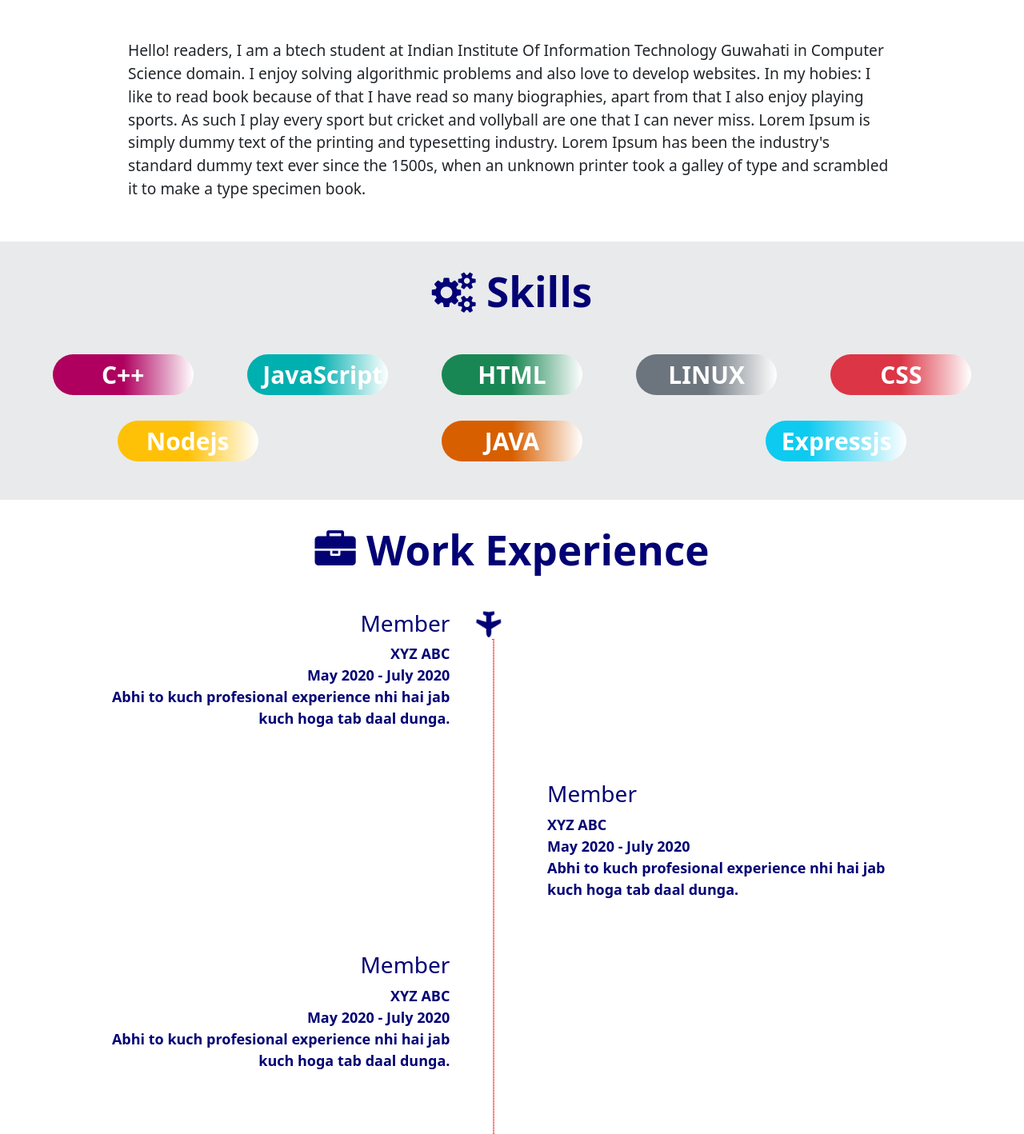
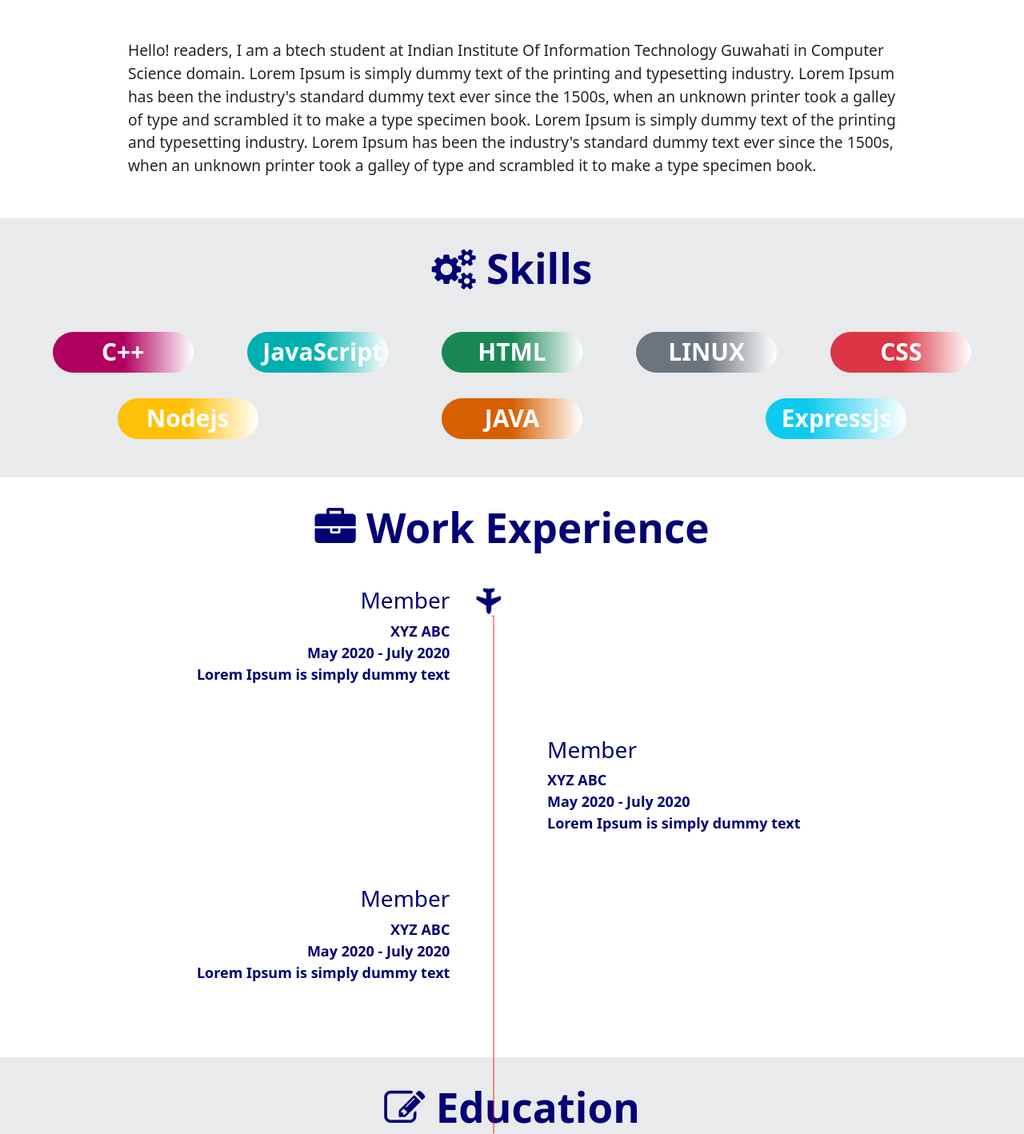
Before and after one commit to Siddharth189/1, a plain HTML site: page index.html in a window 1280 px wide. Shown: the part 802-2220 px from the top of the page at 80% size. Drawn offline with nearby package versions, Linux system fonts and the light colour scheme.

Commit message:
Updated paragraph and other details

```diff
--- a/index.html
+++ b/index.html
@@ -77,10 +77,9 @@
 
         <p id="about">Hello! readers, I am a btech student at Indian Institute Of Information Technology Guwahati in
             Computer Science domain.
-            I enjoy solving algorithmic problems and also love to develop websites.
-            In my hobies: I like to read book because of that I have read so many biographies, apart from that I also
-            enjoy playing sports.
-            As such I play every sport but cricket and vollyball are one that I can never miss.
+            Lorem Ipsum is simply dummy text of the printing and typesetting industry. Lorem Ipsum has been the
+            industry's standard dummy text ever since the 1500s, when an unknown printer took a galley of type and
+            scrambled it to make a type specimen book.
             Lorem Ipsum is simply dummy text of the printing and typesetting industry. Lorem Ipsum has been the
             industry's standard dummy text ever since the 1500s, when an unknown printer took a galley of type and
             scrambled it to make a type specimen book.
@@ -125,7 +124,7 @@
                 <br>
                 May 2020 - July 2020
                 <p>
-                    Abhi to kuch profesional experience nhi hai jab kuch hoga tab daal dunga.
+                    Lorem Ipsum is simply dummy text
                 </p>
 
 
@@ -137,7 +136,7 @@
                 <br>
                 May 2020 - July 2020
                 <p>
-                    Abhi to kuch profesional experience nhi hai jab kuch hoga tab daal dunga.
+                    Lorem Ipsum is simply dummy text
 
                 </p>
 
@@ -150,7 +149,7 @@
                 <br>
                 May 2020 - July 2020
                 <p>
-                    Abhi to kuch profesional experience nhi hai jab kuch hoga tab daal dunga.
+                    Lorem Ipsum is simply dummy text
 
                 </p>
 
@@ -279,9 +278,9 @@
             <div id="my-details-container">
 
                 <h3> Get In touch </h3>
-                <p> Say hello! anytime you will always be replied with a big smile.
-                    If you want to help me or suggest me something or need help from
-                    me,in any case plaese contact without any hesitation. </p>
+                <p> Lorem Ipsum is simply dummy text Lorem Ipsum is simply dummy text Lorem Ipsum is simply dummy text Lorem Ipsum is simply dummy text
+                Lorem Ipsum is simply dummy text Lorem Ipsum is simply dummy text Lorem Ipsum is simply dummy text
+                Lorem Ipsum is simply dummy text Lorem Ipsum is simply dummy text </p>
 
                 <div id="my-address">
                     <h1 style="font-weight: bold; font-family: sans-serif;"> My Address </h1>
@@ -297,7 +296,7 @@
                     <br>
                     <span>
                         <i class="fa fa-envelope-o" style="font-size:1.4rem; margin: 0.7rem;"> </i>
-                        sidrthiiitg@gmail.com
+                        siddharthiiitg@gmail.com
                     </span>
                 </div>
             </div>
```
